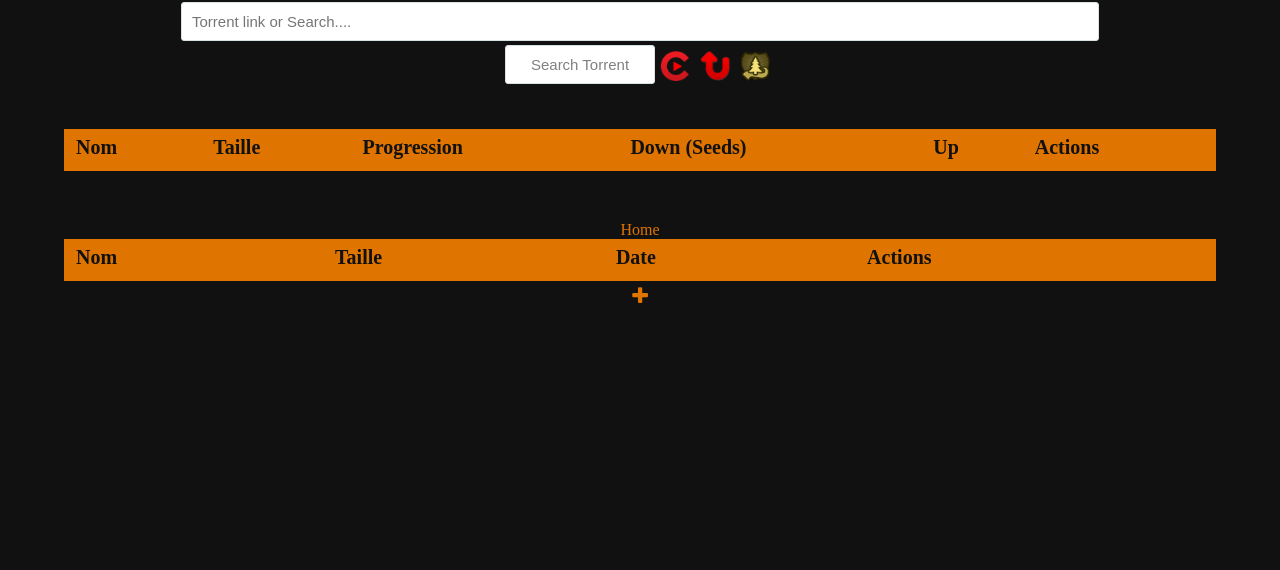
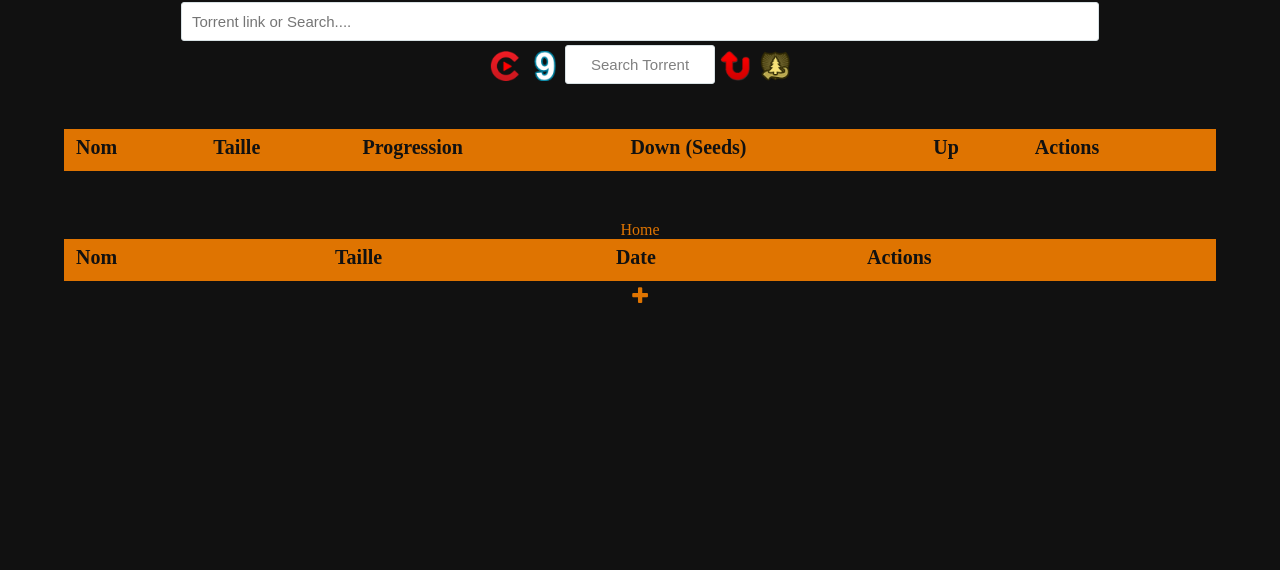
Before and after one commit to Lunik/Lunik-Torrent, a website: page public/index.html in a window 1280 px wide. Shown: the part 230-800 px from the top of the page. Drawn offline with nearby package versions, Linux system fonts and the light colour scheme; no server answers.

Commit message:
add torrent 9 button into the menu bar

```diff
--- a/package.json
+++ b/package.json
@@ -1,7 +1,7 @@
 {
-  "name": "Lunik-Torrent",
-  "version": "1.0.1",
-  "description": "lunik torrent",
+  "name": "lunik-torrent",
+  "version": "1.5.0",
+  "description": "Web torrent client with directory storage",
   "dependencies": {
     "compression": "*",
     "cpasbien-parser": "*",
--- a/public/index.html
+++ b/public/index.html
@@ -15,9 +15,10 @@
 	<div class="menu">
 		<input type="text" name="torrent-link" placeholder="Torrent link or Search...."><br/>
 		<table class="search-result"></table>
+		<a href="http://cpasbien.io" target="_blank" class="external-torrent-link" id="cpasbien"></a>
+		<a href="http://www.torrent9.me" target="_blank" class="external-torrent-link" id="torrent9"></a>
 		<input type="submit" name="torrent-start" value="Start Torrent">
 		<input type="submit" name="torrent-search" value="Search Torrent">
-		<a href="http://cpasbien.io" target="_blank" class="external-torrent-link" id="cpasbien"></a>
 		<a href="http://zetorrents.com" target="_blank" class="external-torrent-link" id="zetorrent"></a>
 		<a href="http://kat.cr" target="_blank" class="external-torrent-link" id="katcr"></a>
 	</div>
--- a/public/src/css/style.css
+++ b/public/src/css/style.css
@@ -96,6 +96,12 @@ a:hover, .container .but#mkdir i:hover{
 
 .menu .external-torrent-link#zetorrent{
 	background: url("../image/torrent/zetorrent.png") no-repeat;
+	background-size: 100%;
+}
+
+
+.menu .external-torrent-link#torrent9{
+	background: url("../image/torrent/torrent9.png") no-repeat;
 	background-size: 100%;
 }
 
```
Also changed, not shown: public/src/image/torrent/torrent9.png (added).
